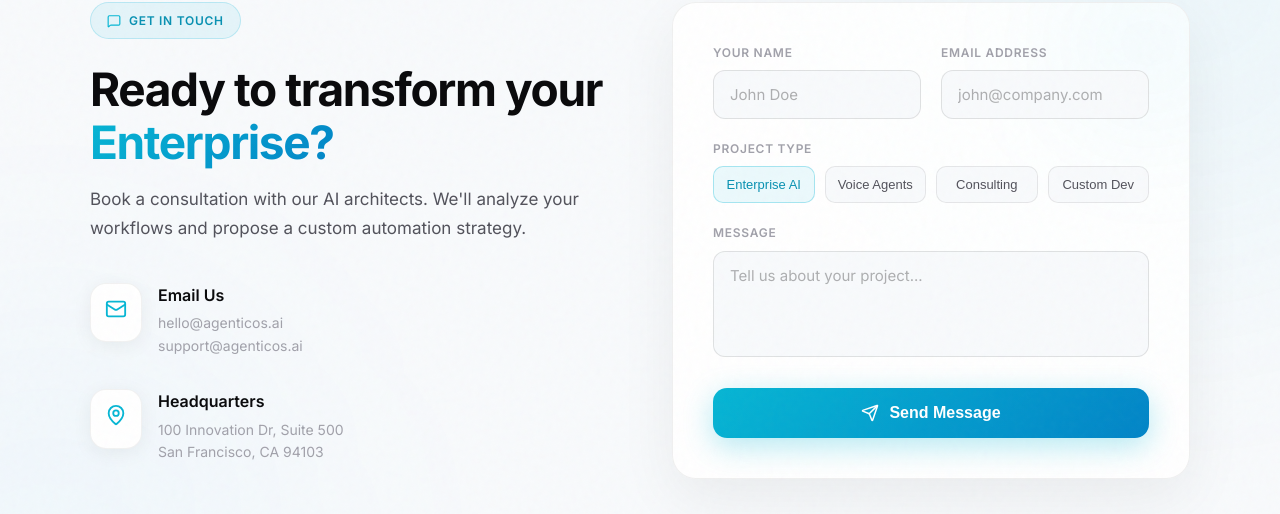
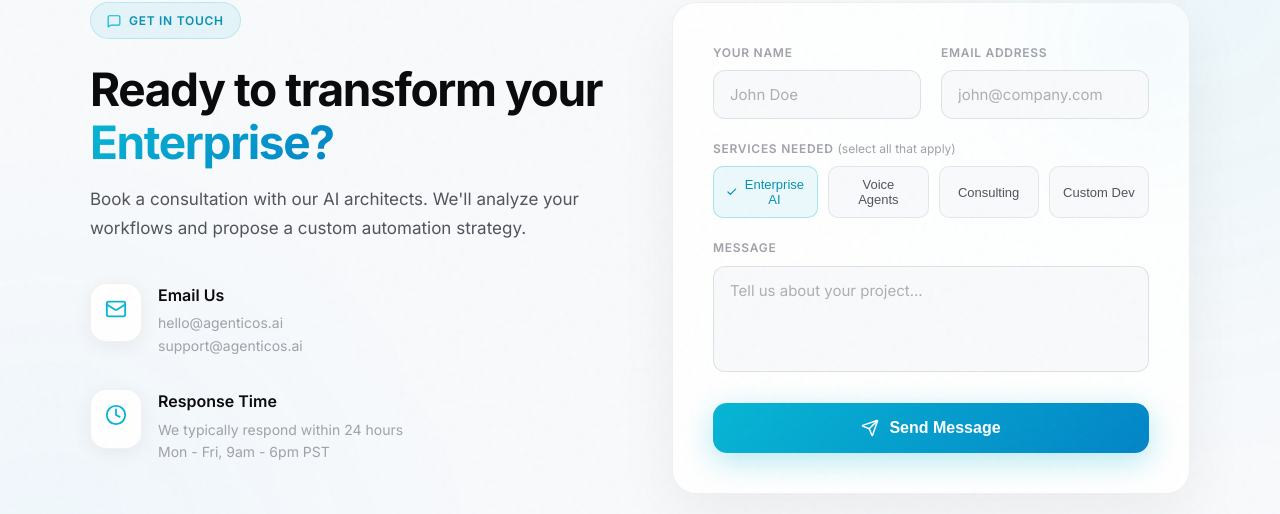
Before and after one commit to siwaht/edgifyai, a React (Vite) app: page / in a window 1280 px wide. Both pictures are taken after a click on the button "Enterprise AI". Shown: the part 3745-4259 px from the top of the page. Built offline with nearby package versions, Linux system fonts and the light colour scheme; no server answers.

Commit message:
Updated Contact.jsx

```diff
--- a/src/components/Contact.jsx
+++ b/src/components/Contact.jsx
@@ -1,18 +1,18 @@
 import { useState, useRef, useCallback } from 'react';
 import { motion, useInView } from 'framer-motion';
-import { Send, CheckCircle, MapPin, Mail, MessageSquare, AlertCircle } from 'lucide-react';
+import { Send, CheckCircle, Clock, Mail, MessageSquare, AlertCircle, Check } from 'lucide-react';
 import { useTheme } from '../context/ThemeContext';
 import { supabase } from '../lib/supabase';
 
 const PROJECT_TYPES = ['Enterprise AI', 'Voice Agents', 'Consulting', 'Custom Dev'];
 
-const INITIAL_FORM = { name: '', email: '', type: 'Enterprise AI', message: '' };
+const INITIAL_FORM = { name: '', email: '', types: [], message: '' };
 
 const ContactInfo = ({ isDark, colors }) => (
   <div style={{ display: 'flex', flexDirection: 'column', gap: 32 }}>
     {[
       { icon: Mail, title: 'Email Us', lines: ['hello@agenticos.ai', 'support@agenticos.ai'] },
-      { icon: MapPin, title: 'Headquarters', lines: ['100 Innovation Dr, Suite 500', 'San Francisco, CA 94103'] },
+      { icon: Clock, title: 'Response Time', lines: ['We typically respond within 24 hours', 'Mon - Fri, 9am - 6pm PST'] },
     ].map(({ icon: Icon, title, lines }) => (
       <div key={title} style={{ display: 'flex', alignItems: 'flex-start', gap: 16 }}>
         <div style={{
@@ -60,7 +60,7 @@ const Contact = () => {
       .insert({
         name: form.name.trim(),
         email: form.email.trim(),
-        project_type: form.type,
+        project_type: form.types.join(', '),
         message: form.message.trim(),
       });
 
@@ -216,16 +216,24 @@ const Contact = () => {
               </div>
 
               <div style={{ marginBottom: 20 }}>
-                <label style={labelStyle}>Project Type</label>
+                <label style={labelStyle}>Services Needed <span style={{ fontWeight: 400, textTransform: 'none', letterSpacing: 0 }}>(select all that apply)</span></label>
                 <div style={{ display: 'grid', gridTemplateColumns: 'repeat(4, 1fr)', gap: 10 }} className="form-project-types">
                   {PROJECT_TYPES.map((type) => {
-                    const isActive = form.type === type;
+                    const isActive = form.types.includes(type);
                     return (
                       <button key={type} type="button"
-                        onClick={() => updateField('type', type)}
+                        onClick={() => {
+                          setForm((prev) => ({
+                            ...prev,
+                            types: isActive
+                              ? prev.types.filter((t) => t !== type)
+                              : [...prev.types, type],
+                          }));
+                        }}
                         style={{
                           padding: '10px 12px', borderRadius: 10, fontSize: 13, fontWeight: 500,
                           cursor: 'pointer', transition: 'all 0.2s ease',
+                          display: 'flex', alignItems: 'center', justifyContent: 'center', gap: 6,
                           border: `1px solid ${isActive
                             ? isDark ? 'rgba(6,182,212,0.3)' : 'rgba(6,182,212,0.3)'
                             : isDark ? 'rgba(255,255,255,0.06)' : 'rgba(0,0,0,0.08)'}`,
@@ -236,7 +244,10 @@ const Contact = () => {
                             ? isDark ? '#22d3ee' : '#0891b2'
                             : colors.textSecondary,
                         }}
-                      >{type}</button>
+                      >
+                        {isActive && <Check size={14} strokeWidth={2.5} />}
+                        {type}
+                      </button>
                     );
                   })}
                 </div>
```
